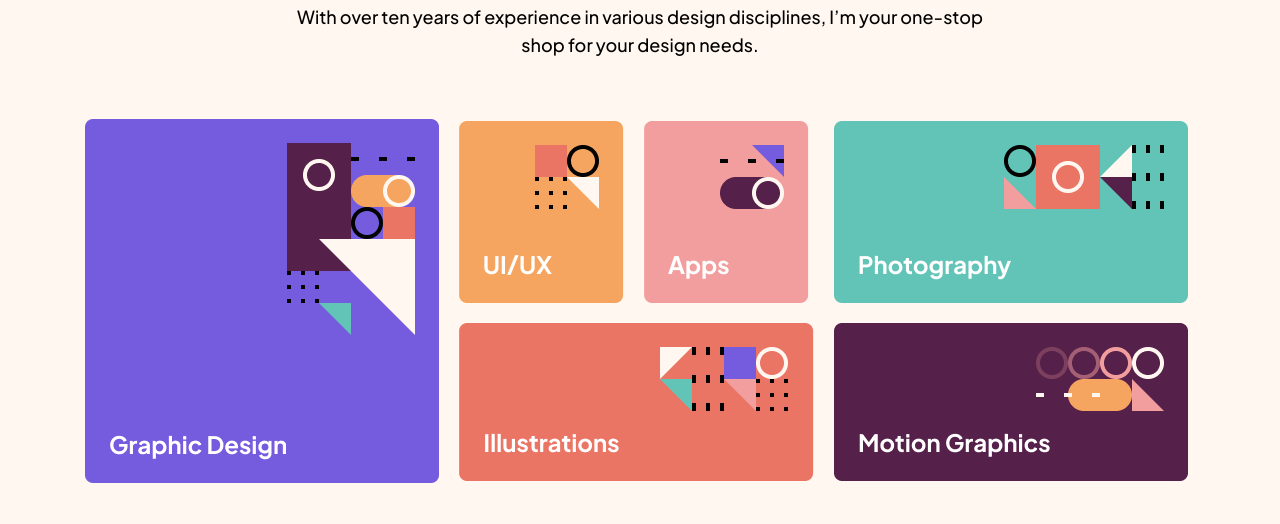
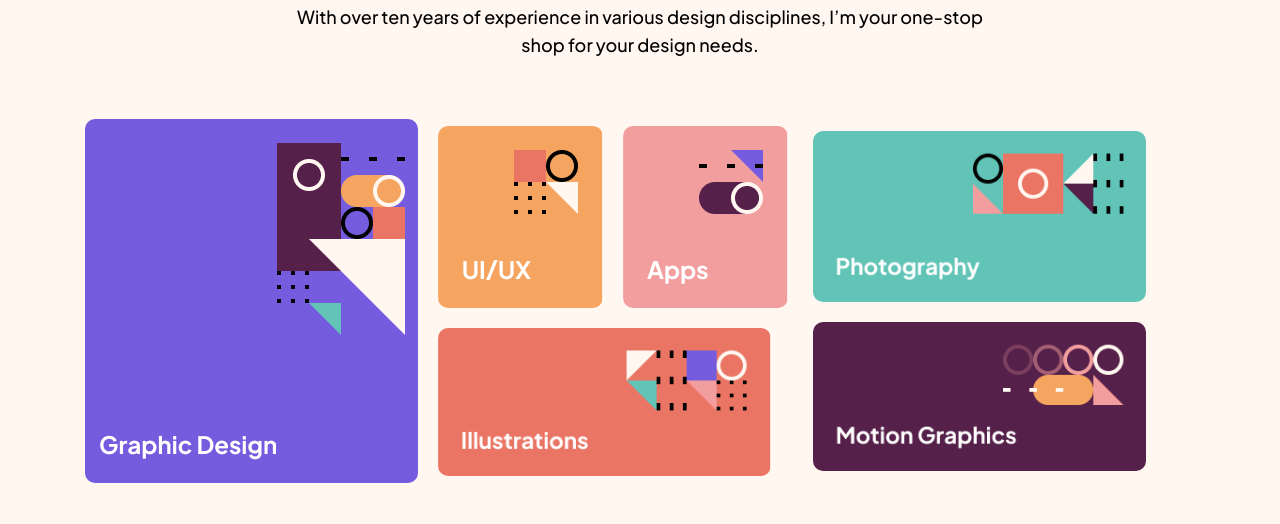
Before and after one commit to Xurshidbek4433/My-work, a plain HTML site: page index.html in a window 1280 px wide. Shown: the part 276-800 px from the top of the page. Drawn offline with Linux system fonts and the light colour scheme.

Commit message:
the deficiency has been filled

```diff
--- a/index.html
+++ b/index.html
@@ -41,7 +41,12 @@
             <div class="hero__bottom">
               <ul class="hero__item">
                 <li class="hero__list">
-                  <img src="/images/grapic.png" alt="hero__image" />
+                  <img
+                    src="/images/grapic.png"
+                    alt="hero__image"
+                    width="333"
+                    height="364"
+                  />
                 </li>
               </ul>
               <ul class="hero__item2">
@@ -53,15 +58,23 @@
                 </li>
 
                 <li class="hero__list">
-                  <img src="/images/illustration.png" alt="hero__image" />
+                  <img
+                    src="/images/illustration.png"
+                    alt="hero__image"
+                    width="333"
+                  />
                 </li>
               </ul>
               <ul class="hero__item3">
                 <li class="hero__list">
-                  <img src="/images/photograpic.png" alt="hero__image" />
+                  <img
+                    src="/images/photograpic.png"
+                    alt="hero__image"
+                    width="333"
+                  />
                 </li>
                 <li class="hero__list">
-                  <img src="/images/motion.png" alt="hero__image" />
+                  <img src="/images/motion.png" alt="hero__image" width="333" />
                 </li>
               </ul>
             </div>
--- a/scss/pages/_home.scss
+++ b/scss/pages/_home.scss
@@ -1,7 +1,6 @@
 main {
   flex-grow: 1;
 }
-
 
 .hero__title {
   width: 100%;
@@ -15,6 +14,12 @@ main {
   }
   p {
     max-width: 730px;
+  }
+}
+
+.hero__list {
+  img {
+    border-radius: 10px;
   }
 }
 .hero__bottom {
```
Also changed, not shown: css/style.css, scss/layout/_header.scss (line endings or trailing spaces), 1 other file.
